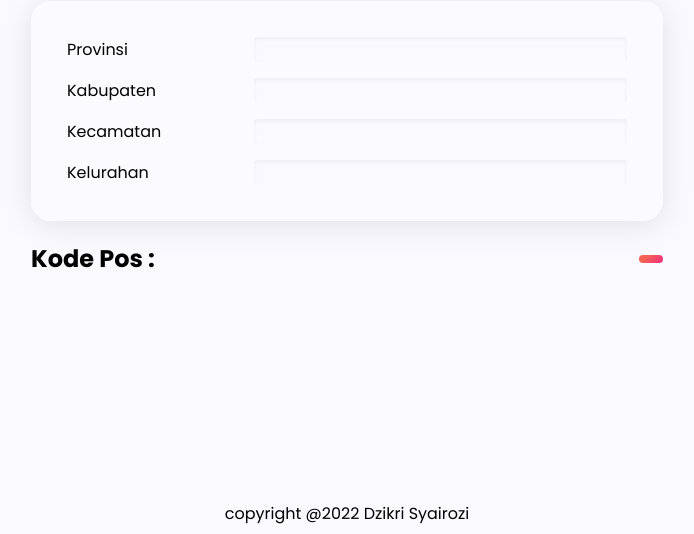
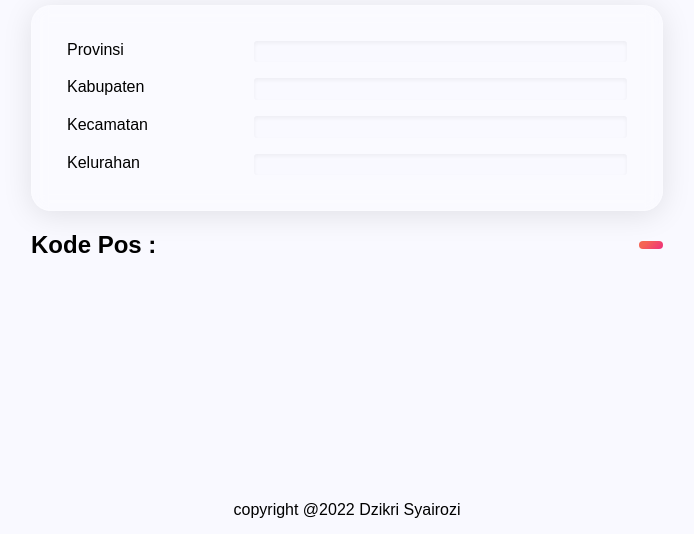
Before and after one commit to dikiogres/postal-code-finder, a plain HTML site: page index.html in a window 1280 px wide. Shown: the part 307-841 px from the top of the page, without its empty margins (293-987 px from the left). Drawn offline with Linux system fonts and the light colour scheme; no server answers.

Commit message:
change font

```diff
--- a/style.css
+++ b/style.css
@@ -15,7 +15,7 @@ html {
 }
 body {
   overflow-x: hidden;
-  font-family: "Poppins", sans-serif;
+  font-family: "Goudy Bookletter 1911", sans-serif;
   background-color: var(--gray);
 }
 h1,
@@ -27,7 +27,7 @@ h6 {
   color: #000;
   font-weight: 700;
   margin: 20px 0;
-  font-family: "Poppins", sans-serif;
+  font-family: "Goudy Bookletter 1911", sans-serif;
 }
 
 h1 {
@@ -94,7 +94,7 @@ select:focus + .focus {
 
 #result {
   border-radius: 30px;
-  font-family: "Poppins", sans-serif;
+  font-family: "Goudy Bookletter 1911", sans-serif;
   font-size: 16px;
   font-weight: 700;
   margin-left: auto;
```
